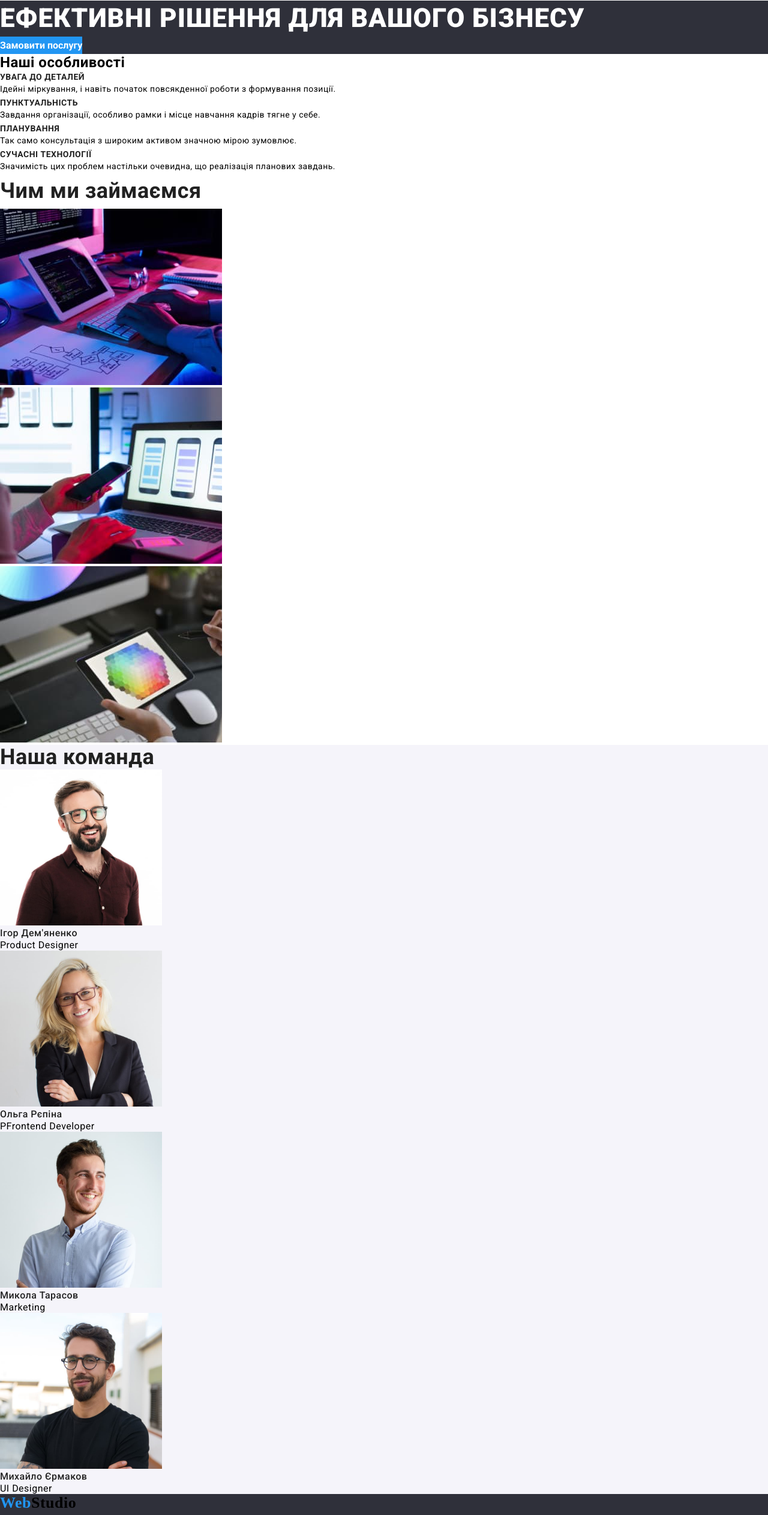
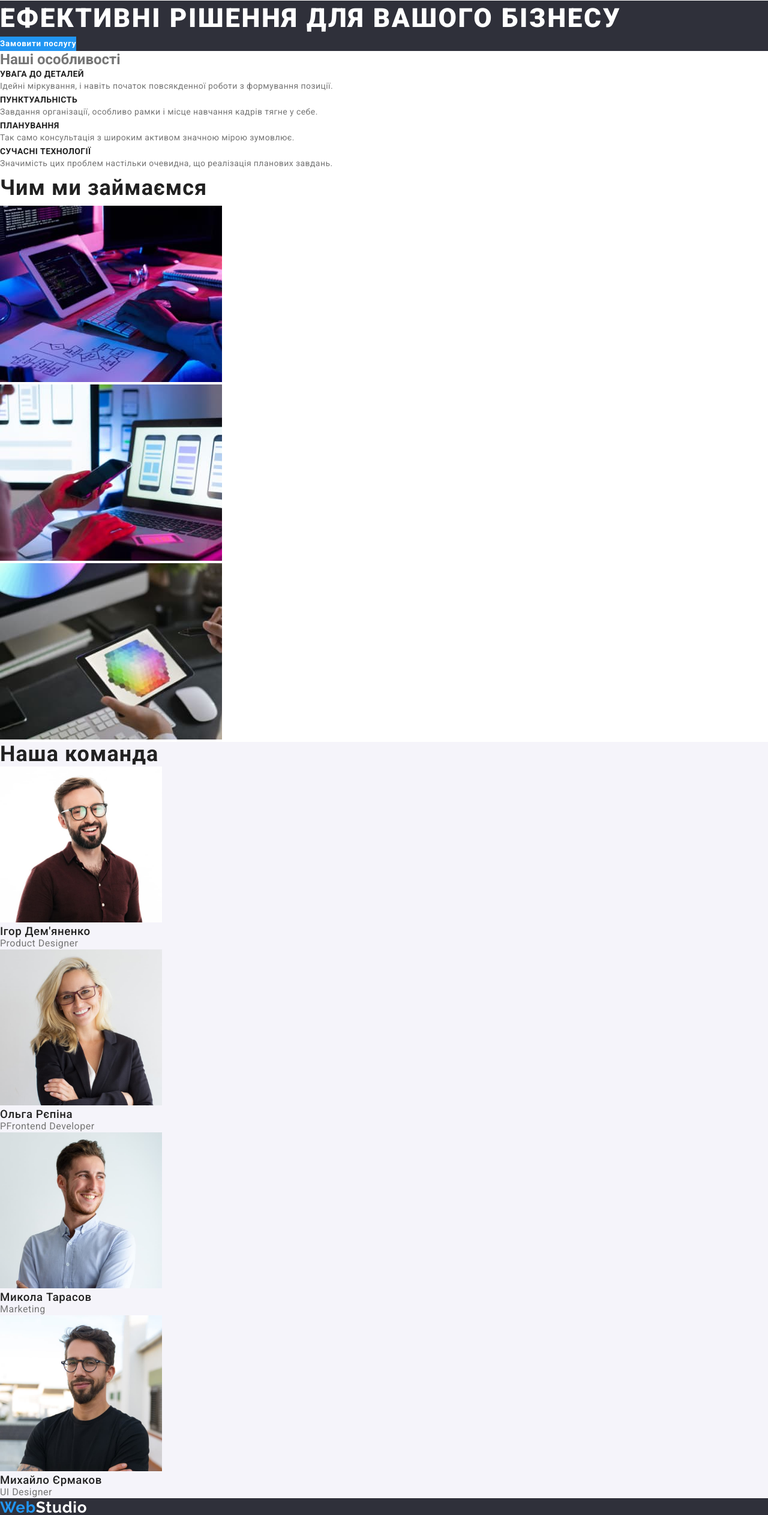
Before and after one commit to VictorLgchv/goit-markup-hw-02, a plain HTML site: page index.html in a window 1280 px wide. Shown: the part 110-2636 px from the top of the page at 60% size. Drawn offline with Linux system fonts and the light colour scheme.

Commit message:
Update styles.css

```diff
--- a/css/styles.css
+++ b/css/styles.css
@@ -18,17 +18,9 @@
   box-sizing: border-box;
 }
 
-html,
-body {
-  height: 100%;
-  min-width: 320px;
-}
-
 body {
   font-family: Roboto, sans-serif;
-  font-weight: 400;
-  color: var(--main-text-color);
-  letter-spacing: 0.03em;
+  color: var(--first-text-color);
 }
 /* pages */
 .page {
@@ -53,12 +45,13 @@ body {
 .menu {
 }
 .menu__logo {
-  font-family: Releway;
+  font-family: Raleway;
   font-weight: 700;
   text-decoration: none;
   color: var(--second-text-color);
   font-size: 26px;
   line-height: 1.19;
+  letter-spacing: 0.03em;
 }
 .menu__logo span {
   color: var(--fourth-text-color);
@@ -86,7 +79,7 @@ body {
 }
 .contacts__link {
   text-decoration: none;
-  color: var(--main-text-color);
+  color: var(--first-text-color);
 }
 .contacts__link:hover,
 .contacts__link:focus {
@@ -94,13 +87,13 @@ body {
 }
 /* hero */
 .hero {
-  letter-spacing: 0.06em;
   background-color: var(--fifth-text-color);
 }
 .hero__title {
   font-weight: 900;
   font-size: 44px;
   line-height: 1.36;
+  letter-spacing: 0.06em;
   color: var(--third-text-color);
   text-transform: uppercase;
 }
@@ -109,8 +102,8 @@ body {
   color: var(--third-text-color);
   cursor: pointer;
   font-weight: 700;
-  font-size: 16px;
   line-height: 1.87;
+  letter-spacing: 0.06em;
   font-family: inherit;
 }
 .hero__button:hover,
@@ -136,10 +129,12 @@ body {
   font-weight: 700;
   font-size: 14px;
   line-height: 1.14;
+  letter-spacing: 0.03em;
 }
 .list-feature__text {
   font-size: 14px;
   line-height: 1.71;
+  letter-spacing: 0.03em;
 }
 /* doing */
 
@@ -149,6 +144,7 @@ body {
   font-weight: 700;
   font-size: 36px;
   line-height: 1.6;
+  letter-spacing: 0.03em;
   color: var(--headlines-color);
 }
 /* team */
@@ -160,6 +156,7 @@ body {
   font-weight: 700;
   font-size: 36px;
   line-height: 1.16;
+  letter-spacing: 0.03em;
   color: var(--headlines-color);
 }
 .team__list {
@@ -170,28 +167,29 @@ body {
 }
 .team-item__title {
   font-weight: 500;
-  font-size: 16px;
   line-height: 1.18;
+  letter-spacing: 0.03em;
   color: var(--headlines-color);
 }
 .team-item__text {
-  font-size: 16px;
-  line-height: 1.18item;
+  line-height: 1.18;
+  letter-spacing: 0.03em;
 }
 /* footer */
 .footer {
   background-color: #2f303a;
 }
 .footer__logo {
-  font-family: Releway;
+  font-family: Raleway;
   font-weight: 700;
   text-decoration: none;
   color: var(--second-text-color);
   font-size: 26px;
   line-height: 1.19;
+  letter-spacing: 0.03em;
 }
 .footer__logo span {
-  color: var(--fourth-text-color);
+  color: var(--third-text-color);
 }
 .footer__address {
   font-style: normal;
@@ -201,6 +199,7 @@ body {
 .address__text {
   font-size: 14px;
   line-height: 1.71;
+  letter-spacing: 0.03em;
   color: var(--third-text-color);
 }
 .address__list {
@@ -211,6 +210,7 @@ body {
   text-decoration: none;
   font-size: 14px;
   line-height: 1.71;
+  letter-spacing: 0.03em;
   color: rgba(255, 255, 255, 0.6);
 }
 .address__link:hover,
@@ -230,8 +230,8 @@ body {
 }
 .portfolio-buttons__button {
   font-weight: 500;
-  font-size: 16px;
   line-height: 1.62;
+  letter-spacing: 0.03em;
   background-color: var(--sixth-text-color);
   cursor: pointer;
   color: var(--headlines-color);
@@ -259,6 +259,6 @@ body {
   color: var(--headlines-color);
 }
 .portfolio__text {
-  font-size: 16px;
   line-height: 1.87;
+  letter-spacing: 0.03em;
 }
```
